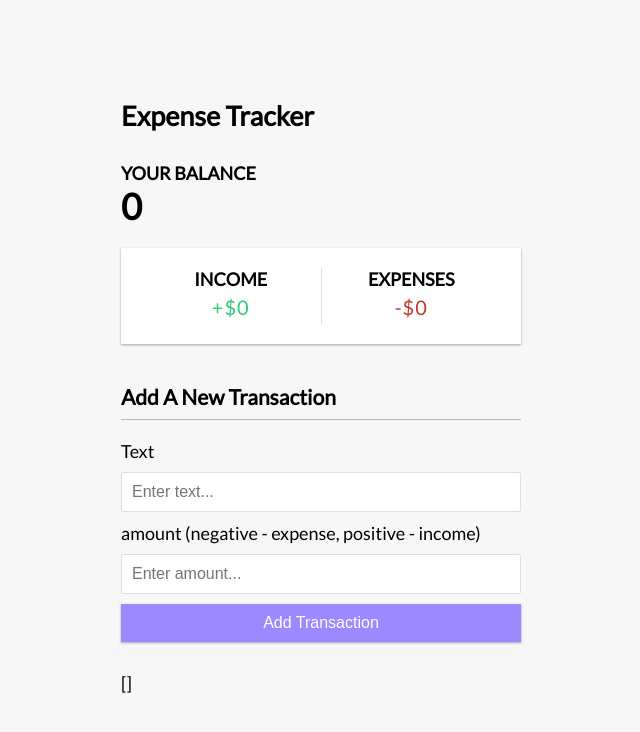
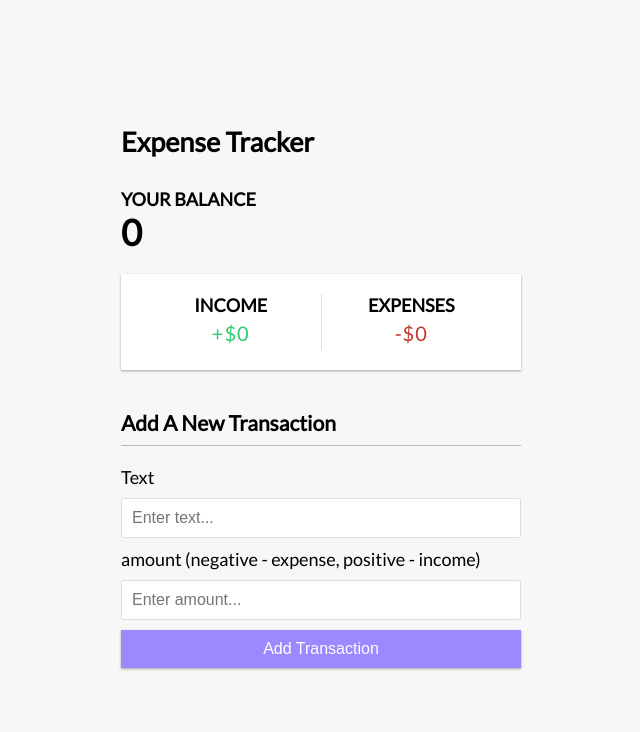
Before and after one commit to CarlitosJr66/expense-tracker1, a Vue app: page / in a window 1280 px wide. Shown: the top 732 px of the page, without its empty margins (319-959 px from the left). Built offline with nearby package versions, Linux system fonts and the light colour scheme.

Commit message:
add transaction component working

```diff
--- a/src/App.vue
+++ b/src/App.vue
@@ -56,6 +56,6 @@
     <Balance :total="total"></Balance>
     <IncomeExpenses :income="income" :expense="expense"></IncomeExpenses>
     <AddTransaction @transactionSubmitted="handleTransactionSubmitted"></AddTransaction>
-    {{ transactions }}
+    <!-- {{ transactions }} -->
   </div>
   </template>
```
